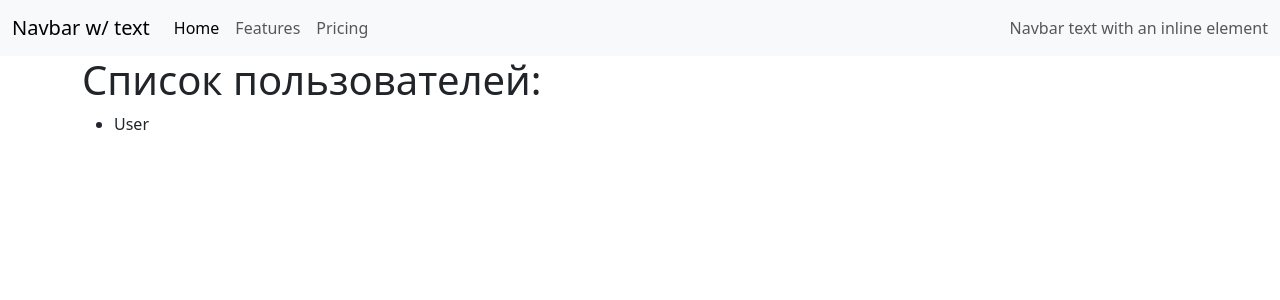
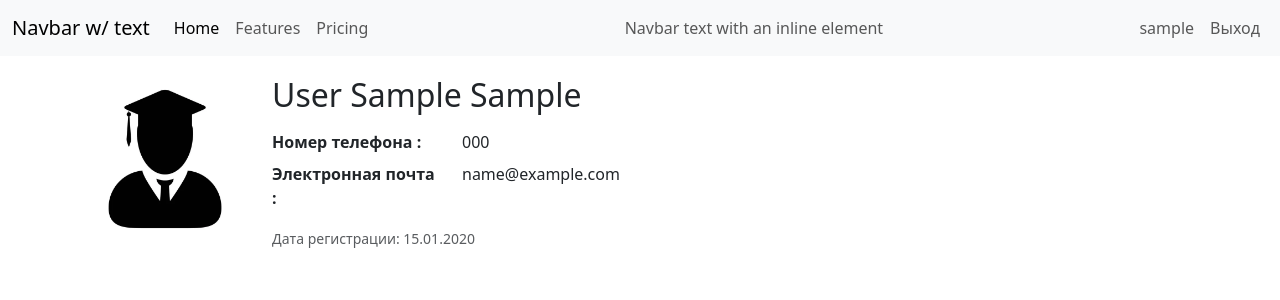
Before and after one commit to betinvoker/cert_furniture_prod, a Flask app: page / in a window 1280 px wide. Shown: the top 300 px of the page. Run offline with Flask 3, Linux system fonts and the light colour scheme; a user stored in the database is signed in; tables that the repository leaves empty hold one stand-in row (values such as "Sample post").

Commit message:
Create authorization worker and create page profile

```diff
--- a/app.py
+++ b/app.py
@@ -1,8 +1,9 @@
 from flask import Flask, render_template, redirect, url_for, request, flash
 from flask_login import LoginManager, login_user, logout_user, login_required, current_user
 from flask_sqlalchemy import SQLAlchemy
-from app.models import db, Customer
+from app.models import db, Customer, Worker
 from config import Config
+from flask import session
 # from app import create_app
 
 # app = create_app() # Запуск скрипта создания изменения в БД в соответствии с моделями (app.models)
@@ -18,8 +19,14 @@ login_manager.login_view = 'login'
 login_manager.init_app(app)
 
 @login_manager.user_loader
-def load_customer(user_id):
-    return Customer.query.get(int(user_id))
+def load_user(user_id):
+    user_type = session.get('user_type')
+
+    if user_type == 'customer':
+        return Customer.query.get(int(user_id))
+    elif user_type == 'worker':
+        return Worker.query.get(int(user_id))
+    return None
 
 @app.route('/register', methods=['GET', 'POST'])
 def register():
@@ -33,7 +40,7 @@ def register():
         phone = request.form['phone']
         email = request.form['email']
 
-        if Customer.query.filter_by(login=login).first():
+        if Customer.query.filter_by(login=login).first() | Worker.query.filter_by(login=login).first():
             flash('Пользователь уже существует')
             return redirect(url_for('register'))
 
@@ -49,13 +56,23 @@ def register():
 @app.route('/login', methods=['GET', 'POST'])
 def login():
     if request.method == 'POST':
-        login = request.form['login']
+        session['login'] = request.form['login']
         password = request.form['password']
+        session['user_type'] = request.form['role']
 
-        customer = Customer.query.filter_by(login=login).first()
-        if customer and customer.check_password(password):
-            login_user(customer)
-            return redirect(url_for('protected'))
+        if session['user_type'] == 'customer':
+            customer = Customer.query.filter_by(login=session['login']).first()
+
+            if customer and customer.check_password(password):
+                login_user(customer)
+                return redirect(url_for('index'))
+
+        if session['user_type'] == 'worker':
+            worker = Worker.query.filter_by(login=session['login']).first()
+
+            if worker and worker.check_password(password):
+                login_user(worker)
+                return redirect(url_for('index'))
 
         flash('Неверные логин или пароль')
         return redirect(url_for('login'))
@@ -68,15 +85,17 @@ def logout():
     logout_user()
     return redirect(url_for('login'))
 
-@app.route('/protected')
-@login_required
-def protected():
-    return f'Привет, {current_user.login}! Это защищённая страница.'
-
 @app.route("/")
 def index():
-    customers = Customer.query.all()
-    return render_template('index.html', customers=customers)
+    if session['user_type'] == 'customer':
+        customer = Customer.query.filter_by(login=session['login']).first()
+        return render_template('index.html', user=customer)
+
+    if session['user_type'] == 'worker':
+        worker = Worker.query.filter_by(login=session['login']).first()
+        return render_template('index.html', user=worker)
+
+    return render_template('index.html')
 
 if __name__ == "__main__":
     app.run(debug=True)
--- a/templates/base.html
+++ b/templates/base.html
@@ -29,6 +29,14 @@
             <span class="navbar-text">
               Navbar text with an inline element
             </span>
+            <ul class="navbar-nav mb-2 mb-lg-0 ms-md-auto">
+              <li class="nav-item">
+                <a class="nav-link" href="#" onclick="return false">{{user.login}}</a>
+              </li>
+              <li class="nav-item">
+                <a class="nav-link" href="/logout">Выход</a>
+              </li>
+            </ul>
           </div>
         </div>
       </nav>
--- a/templates/index.html
+++ b/templates/index.html
@@ -1,10 +1,34 @@
 {% extends 'base.html' %}
 
 {% block top %}
-    <h1>Список пользователей:</h1>
-    <ul>
-        {% for customer in customers %}
-            <li>{{ customer.last_name }}</li>
-        {% endfor %}
-    </ul>
+    <div class="row" style="margin-top: 20px;">
+        <div class="col-sm-4 col-md-2 col-lg-2">
+            {% if session.user_type == 'worker' %}
+            <img src="{{ url_for('static', filename='images/profile_worker.jpg') }}" class="img-fluid rounded-start" alt="Логотип">
+            {% endif %}
+
+            {% if session.user_type == 'customer' %}
+            <img src="{{ url_for('static', filename='images/profile_customer.jpg') }}" class="img-fluid rounded-start" alt="Логотип">
+            {% endif %}
+        </div>
+        <div class="col-sm-8 col-md-8 col-lg-8">
+            <dl class="row">
+                <dd class="col-sm-12"><h2>{{user.last_name}} {{user.first_name}} {{user.patronymic}}</h2></dd>
+
+                {% if user.position %}
+                <dt class="col-sm-3">Должность :</dt>
+                <dd class="col-sm-9">{{user.position}}</dd>
+                {% endif %}
+
+                <dt class="col-sm-3">Номер телефона :</dt>
+                <dd class="col-sm-9">{{user.phone}}</dd>
+
+                <dt class="col-sm-3">Электронная почта :</dt>
+                <dd class="col-sm-9">{{user.email}}</dd>
+            </dl>
+
+            <p class="card-text"><small class="text-muted">Дата регистрации: {{user.date_create.strftime('%d.%m.%Y')}}</small></p>
+        </div>
+    </div>
+
 {% endblock %}
--- a/templates/login.html
+++ b/templates/login.html
@@ -2,6 +2,10 @@
 <form method="post">
     <input name="login" type="text" placeholder="Логин"><br>
     <input name="password" type="password" placeholder="Пароль"><br>
+    <select name="role">
+        <option value="customer">Клиент</option>
+        <option value="worker">Работник</option>
+    </select><br>
     <button type="submit">Войти</button>
 </form>
 <a href="/register">Нет аккаунта?</a>
```
Also changed, not shown: app/models.py (+8 -2 lines), migrations/versions/5e1d6c55115e_initial_migration.py (renamed from migrations/versions/40a6da1c3f8d_initial_migration.py, +4 -4 lines), static/images/profile_customer.jpg (added), static/images/profile_worker.jpg (added).
